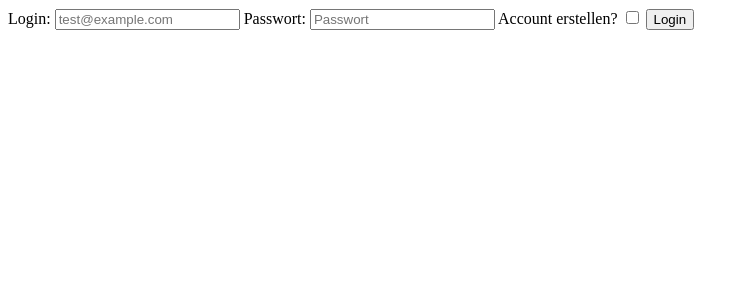
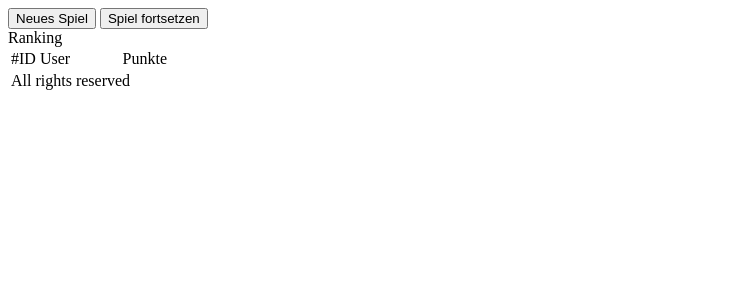
Before and after one commit to yretzlaff/KniffelProjekt, a PHP site: page /start.php in a window 1280 px wide. Shown: the top 300 px of the page, without its empty margins (0-749 px from the left). Run offline with PHP 8.4, Linux system fonts and the light colour scheme.

Commit message:
newGame Maske und start

```diff
--- a/templates/start.php
+++ b/templates/start.php
@@ -1,19 +1,48 @@
 
-<form action="index.php" method="post" class="login">
-   <label for="username">
-Login:
+<form action="index.php" method="post" class="start">
+
+        <button type="button", id="newGame", name="newGame">Neues Spiel</button>
+
+
+        <button type="button", id="continueGame", name="continueGame">Spiel fortsetzen</button>
+    <br>
+   <label for="Ranking">
+Ranking
    </label>
-   <input id="username" type="text" name="username" placeholder="test@example.com">
+    <table class="ranking">
+        <colgroup>
+            <col style="width: 20px;">
+            <col style="width: 30%">
+            <col style="width: 30%">
+            <col style="width: 30%">
+            <col>
+        </colgroup>
+        <thead>
+        <tr>
+            <td>#ID</td>
+            <td>User</td>
+            <td>Punkte</td>
+            <td></td>
+        </tr>
+        </thead>
 
-   <label for="password">
-Passwort:
-   </label>
-   <input id="password" type="password" name="password" placeholder="Passwort">
+        <tbody>
+        <? if (!empty($ranking)) foreach ($ranking as $ranking) : ?>
+            <tr>
+                <td>#<?= $ranking['ID'] ?></td>
+                <td><?= h($ranking['Kuenstler']) ?></td>
+                <td><?= h($ranking['Album']) ?></td>
+                <td><?= h($ranking['Erscheinungsjahr']) ?></td>
+                <td><?=  date("d.m.Y", strtotime($album['Zeitstempel'])) ?></td>
+            </tr>
+        <? endforeach ?>
+        </tbody>
 
-   <label for="new_user">
-Account erstellen?
-   </label>
-   <input type="checkbox" name="add_user" value="1">
+        <tfoot>
+        <tr>
+            <td colspan="5">All rights reserved</td>
+        </tr>
+        </tfoot>
+    </table>
 
-   <button>Login</button>
 </form>
```
Also changed, not shown: templates/newGame.php (+15 -30 lines).
